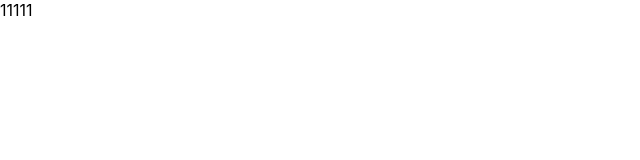
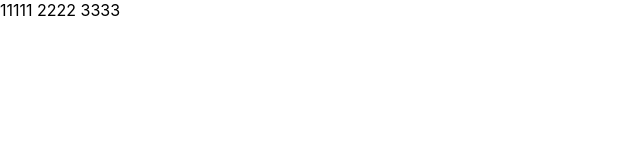
Before and after one commit to longmnguyen/hello-git, a React (Create React App) app: page / in a window 1280 px wide. Shown: the top 160 px of the page, without its empty margins (0-640 px from the left). Built offline with nearby package versions, Linux system fonts and the light colour scheme.

Commit message:
add content app

```diff
--- a/src/App.js
+++ b/src/App.js
@@ -3,6 +3,8 @@ function App() {
   return (
     <div className="App">
       11111
+      2222
+      3333
     </div>
   );
 }
```
